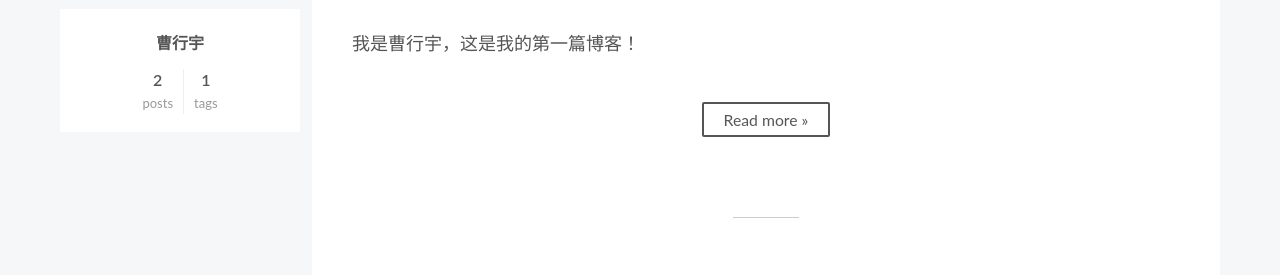
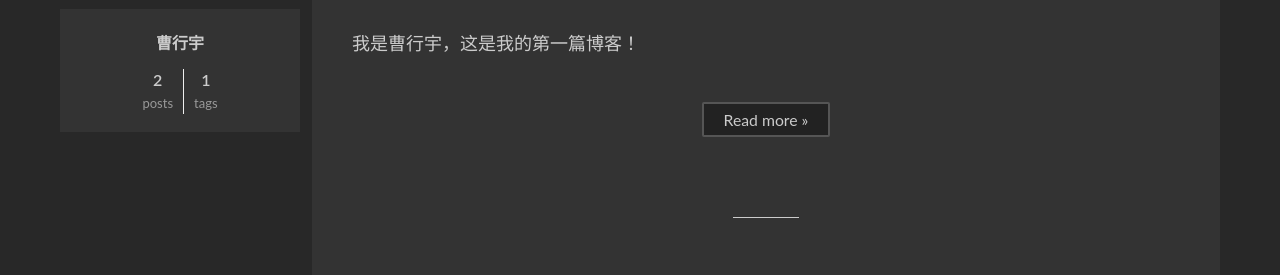
Before and after one commit to Ranbo0/Ranbo0.github.io, a plain HTML site: page index.html in a window 1280 px wide. Shown: the part 189-464 px from the top of the page. Drawn offline with Linux system fonts and the dark colour scheme.

Commit message:
Site updated: 2021-11-09 12:11:29

```diff
--- a/css/main.css
+++ b/css/main.css
@@ -18,6 +18,34 @@
   --btn-default-hover-color: #fff;
   --btn-default-hover-border-color: #222;
 }
+@media (prefers-color-scheme: dark) {
+  :root {
+    --body-bg-color: #282828;
+    --content-bg-color: #333;
+    --card-bg-color: #555;
+    --text-color: #ccc;
+    --blockquote-color: #bbb;
+    --link-color: #ccc;
+    --link-hover-color: #eee;
+    --brand-color: #ddd;
+    --brand-hover-color: #ddd;
+    --table-row-odd-bg-color: #282828;
+    --table-row-hover-bg-color: #363636;
+    --menu-item-bg-color: #555;
+    --btn-default-bg: #222;
+    --btn-default-color: #ccc;
+    --btn-default-border-color: #555;
+    --btn-default-hover-bg: #666;
+    --btn-default-hover-color: #ccc;
+    --btn-default-hover-border-color: #666;
+  }
+  img {
+    opacity: 0.75;
+  }
+  img:hover {
+    opacity: 0.9;
+  }
+}
 html {
   line-height: 1.15; /* 1 */
   -webkit-text-size-adjust: 100%; /* 2 */
@@ -1168,7 +1196,7 @@ pre .javascript .function {
 }
 .links-of-author a::before,
 .links-of-author span.exturl::before {
-  background: #ffe;
+  background: #e7ffcd;
   border-radius: 50%;
   content: ' ';
   display: inline-block;
```
